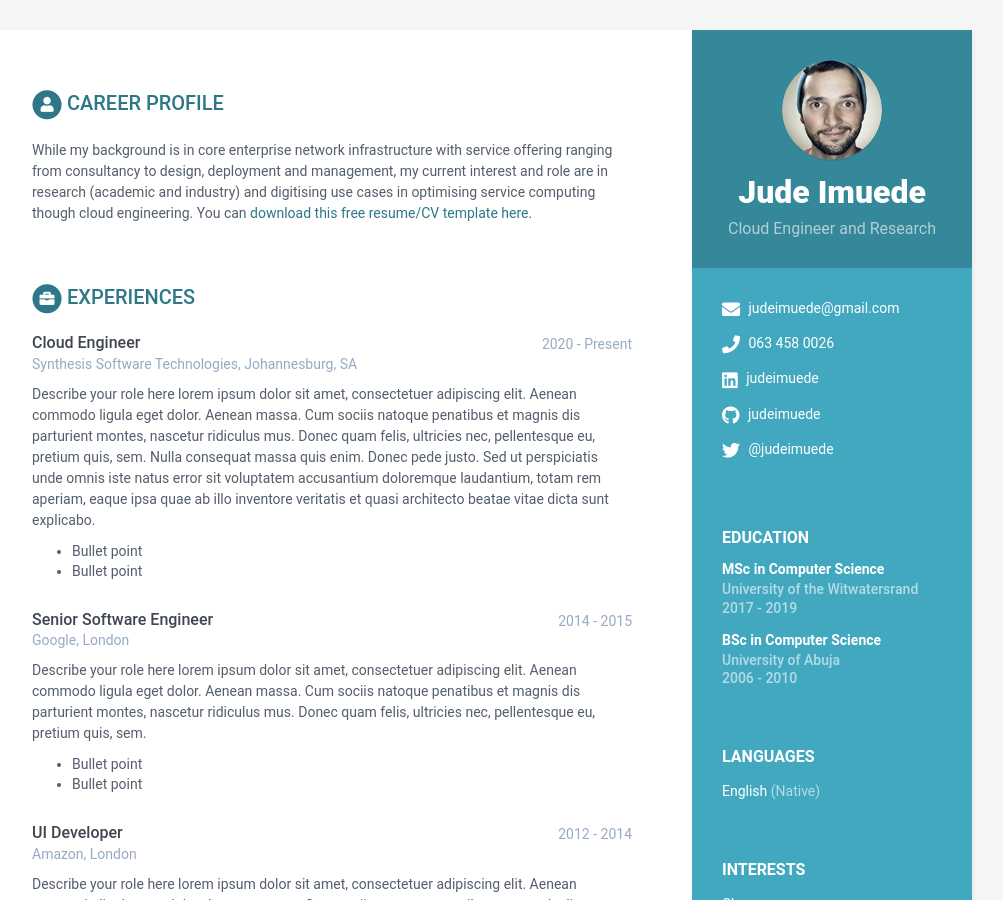
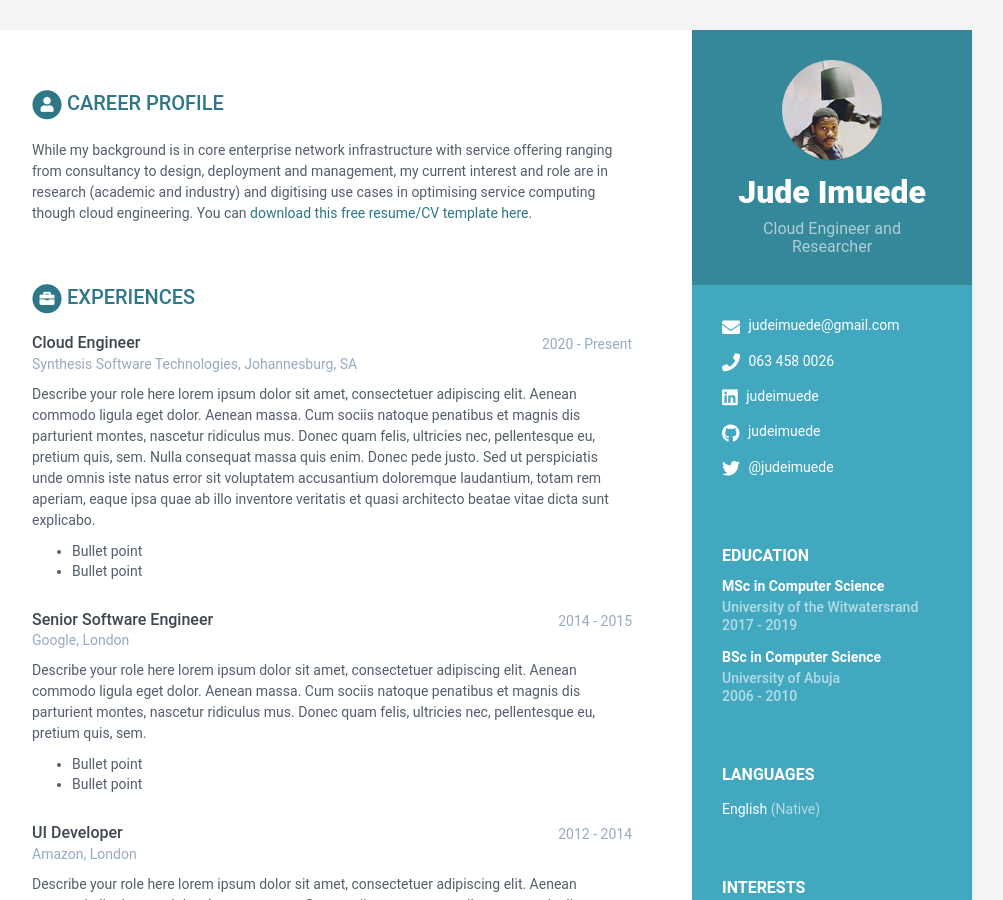
Before and after one commit to judeimuede/online-cv, a Jekyll site: the page built from index.html, in a window 1280 px wide and 900 px high. Shown: the whole window, without its empty margins (168-1171 px from the left). Built offline with Jekyll 4.4.1, drawn with Linux system fonts in a browser that asks for light colours; some of the changed text lies outside the part shown.

Commit message:
first commit

```diff
--- a/_data/data.yml
+++ b/_data/data.yml
@@ -8,8 +8,8 @@ sidebar:
 
     # Profile information
     name: Jude Imuede
-    tagline: Cloud Engineer and Research
-    avatar: profile.png  #place a 100x100 picture inside /assets/images/ folder and provide the name of the file below
+    tagline: Cloud Engineer and Researcher
+    avatar: Jude Imuede.png  #place a 100x100 picture inside /assets/images/ folder and provide the name of the file below
 
     # Sidebar links
     email: judeimuede@gmail.com
@@ -192,4 +192,4 @@ skills:
         level: 60%
 
 footer: >
-    Designed with <i class="fas fa-heart"></i> by <a href="http://themes.3rdwavemedia.com" target="_blank" rel="nofollow">Xiaoying Riley</a>
+    Designed with <i class="fas fa-heart"></i> by <a href="http://themes.3rdwavemedia.com" target="_blank" rel="nofollow">Jude Imuede</a>
```
Also changed, not shown: assets/images/Jude Imuede.png (added).
